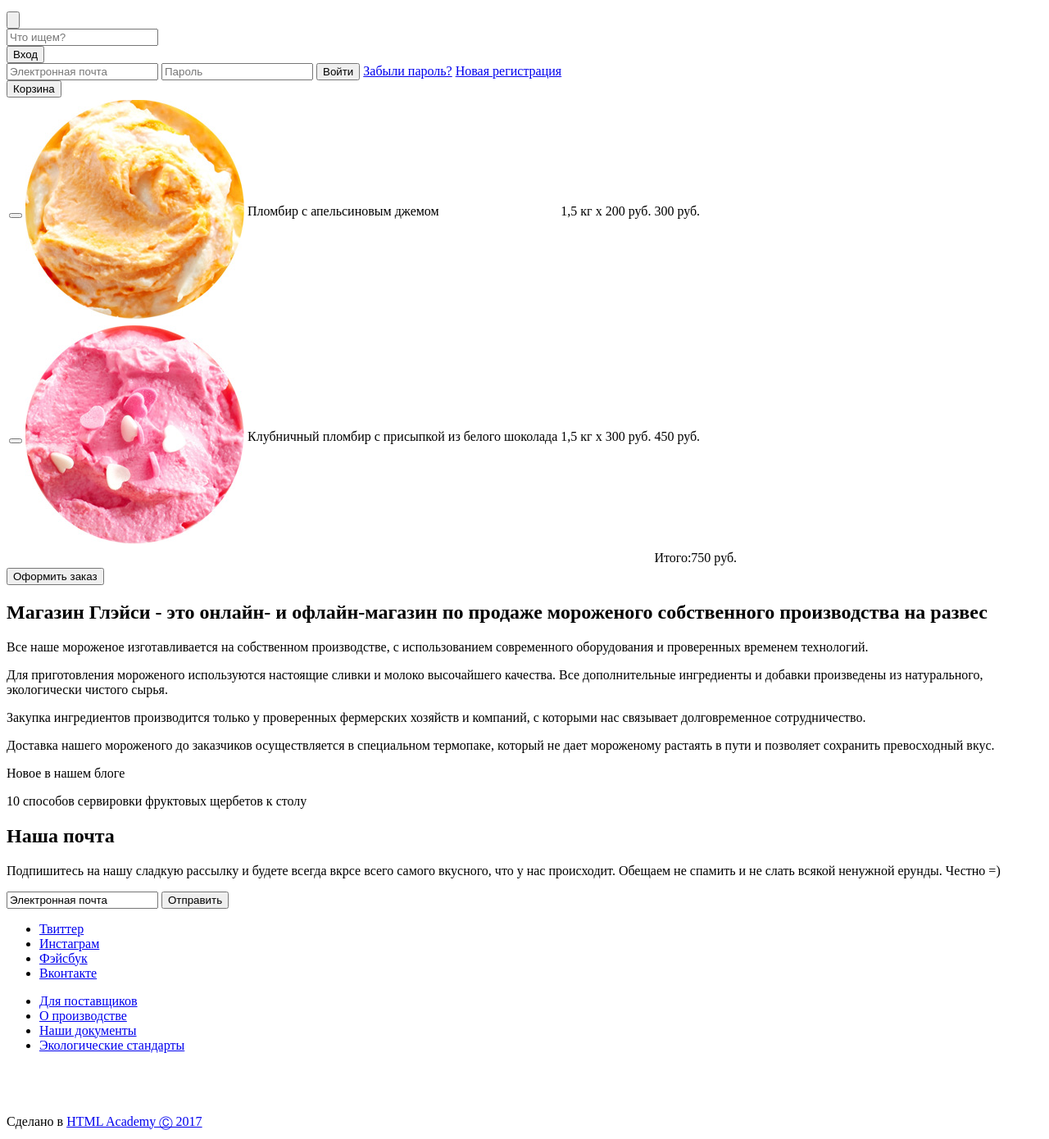
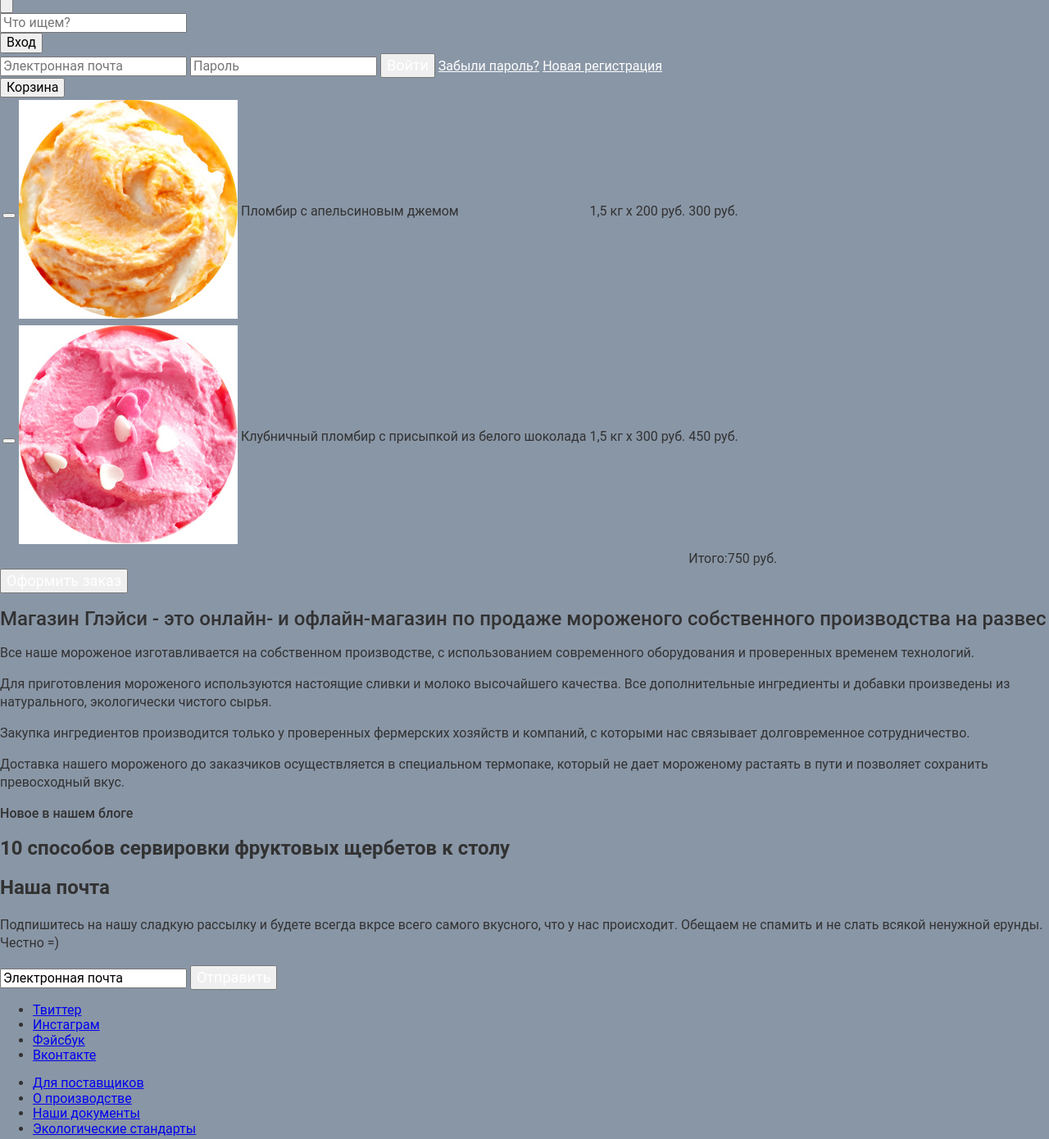
Before and after one commit to Enky-create/1125989-gllacy-26, a plain HTML site: page index.html in a window 1280 px wide. Shown: the part 256-1646 px from the top of the page at 82% size. Drawn offline with Linux system fonts and the light colour scheme; a web font is replaced by a local one.

Commit message:
мелочи

```diff
--- a/catalog.html
+++ b/catalog.html
@@ -3,9 +3,11 @@
   <head>
     <meta charset="utf-8">
     <title>HTML Academy: Глейси</title>
+    <link rel="stylesheet" type="text/css" href="css/normalize.css">
+    <link rel="stylesheet" type="text/css" href="css/style.css">
     </head>
     <body>
-      <header>
+      <header class="main-header">
         <div class="logo">
           <a href="index.html"><img src="img/gllacy.svg" width="154px" height="64px"></a>
         </div>
@@ -34,7 +36,7 @@
             <input type="text" name="email"  area-label="Поле для почты" placeholder="Электронная почта">
             <input type="password" name="password" area-label="Поле для пароля" placeholder="Пaроль" >
 
-            <button type="button">Войти</button>
+            <button type="button" class="red-buttons">Войти</button>
             <a href="#">Забыли пароль?</a>
             <a href="#">Новая регистрация</a>
             </form>
@@ -64,7 +66,7 @@
             </tr>
 
           </table>
-          <button>Оформить заказ</button>
+          <button class="red-buttons">Оформить заказ</button>
           </form>
         <p class="contact">
           с 10 до 20, ежедневно
--- a/css/style.css
+++ b/css/style.css
@@ -36,38 +36,43 @@ body {
     color: #323232;
     background-color: #8996a6;
 }
-header>a {
+.main-header a {
     font-size: 16px;
     line-height: 18px;
     color:white;
 }
-section>h1 {
+.about-us h1 {
     font-size: 24px;
     font-weight: 500;
     line-height:30px;
 
 }
-about-us>p {
+.about-us > p {
     font-size: 16px;
     line-height: 22px;
 }
-article>p {
+.blog > p {
     font-size:16px;
     font-weight: 500;
     line-height: 22px;
 }
-article>a {
+.blog > a {
     font-size:24px;
     font-weight: 700;
     line-height: 30px;
 }
-.mail>p {
+.mail > p {
     font-size:16px;
     line-height: 22px;
 }
-button[type="button"] {
+.red-buttons{
     color:white;
     text-align:center;
     line-height: 24px;
     font-size: 18px;
 }
+.icecream a {
+    color:white;
+    text-align:center;
+    line-height: 22px;
+}
--- a/index.html
+++ b/index.html
@@ -3,12 +3,12 @@
   <head>
     <meta charset="utf-8">
     <title>HTML Academy: Глейси</title>
-    <link> rel="stylesheet" type="text/css" href="css/normalize.css" </link>
-    <link> rel="stylesheet" type="text/css" href="css/style.css" </link>
+    <link rel="stylesheet" type="text/css" href="css/normalize.css" >
+    <link rel="stylesheet" type="text/css" href="css/style.css" >
   </head>
   <body>
    <!--<p>Репозиторий создан для обучения на профессиональном онлайн‑курсе «<a href="https://htmlacademy.ru/intensive/htmlcss">HTML и CSS, уровень 1</a>».</p>-->
-    <header>
+    <header class="main-header">
       <div class="logo">
        <a title ="Вы уже здесь"><img src="img/gllacy.svg" width="154px" height="64px"></a>
       </div>
@@ -38,7 +38,7 @@
       <form action="https://echo.htmlacademy.ru" method="POST">
       <input type="text" name="email"  area-label="Поле для почты" placeholder="Электронная почта">
       <input type="password" name="password" area-label="Поле для пароля" placeholder="Пaроль" >
-      <button type="button">Войти</button>
+      <button type="button" class="red-buttons">Войти</button>
       <a href="#">Забыли пароль?</a>
       <a href="#">Новая регистрация</a>
       </form>
@@ -68,7 +68,7 @@
         </tr>
 
       </table>
-      <button>Оформить заказ</button>
+      <button class="red-buttons">Оформить заказ</button>
       </form>
     </header>
 
@@ -95,7 +95,7 @@
           Доставка нашего мороженого до заказчиков осуществляется в специальном термопаке, который не дает мороженому растаять в пути и позволяет сохранить превосходный вкус.
         </p>
       </section>
-      <article>
+      <article class="blog">
         <p>Новое в нашем блоге</p>
         <a>10 способов сервировки
          фруктовых щербетов к
@@ -111,7 +111,7 @@
         </p>
         <form action="https://echo.htmlacademy.ru" method="POST">
         <input type="text" name ="Электронная почта" value="Электронная почта">
-        <button type="button">Отправить</button>
+        <button type="button" class="red-buttons">Отправить</button>
         </form>
       </section>
       <footer>
@@ -123,7 +123,7 @@
           <li><a href="https://vk.com">Вконтакте</a></li>
         </ul>
         <ul class ="details">
-          <li><a href="suppliers.html">Для поставщиков</a></li>
+          <li><a href="suppliers.html"> <span></span> Для поставщиков</a></li>
           <li><a href="about-production.html">О производстве</a> </li>
           <li><a href="documents.html">Наши документы</a></li>
           <li><a href="standard.html">Экологические стандарты</a></li>
@@ -139,7 +139,7 @@
       <input type="text" name="name" placeholder="Как вас зовут?">
       <input type="text" name="email" placeholder="Ваша почта для ответа?">
       <textarea placeholder="Напишите что-нибудь..."></textarea>
-      <button type="submit">Отправить</button>
+      <button type="submit" class="red-buttons">Отправить</button>
       <button type="button"><img src="img/cross-small.svg"></button>
     </form>
   </body>
```
